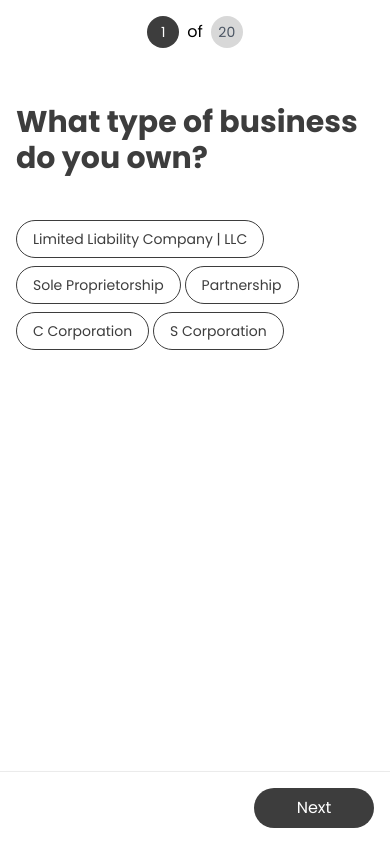
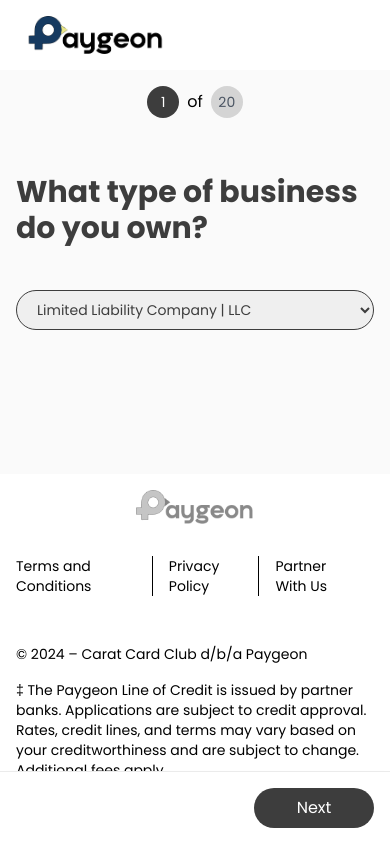
Before and after one commit to Paygeon/kingdom-loanapp, a React (Create React App) app in the folder loanapp/: page / in a window 390 px wide. Shown: the top 842 px of the page. Built offline with nearby package versions, Linux system fonts and the light colour scheme.

Commit message:
PLA-5: added header and footer to loan application

```diff
--- a/loanapp/src/App.tsx
+++ b/loanapp/src/App.tsx
@@ -6,6 +6,8 @@
 import AfterSubmitting from './components/AfterSubmitting';
 import { ConfigProvider } from 'antd';
 import Steps from './components/shared/Steps';
+import Header from './components/Header';
+import Footer from './components/Footer';
 
 const App: React.FC = () => {
   const {currentStep,isSubmitted,previousStep} = useContext(DataContext)
@@ -20,6 +22,7 @@
         },
       }}
     >
+      <Header/>
       <Steps/>
       <div className="max-w-5xl p-4 mx-auto">
       {currentStep > 0 && (
@@ -31,6 +34,7 @@
         {forms[currentStep]}
       </div>
     </div>
+    <Footer/>
     </ConfigProvider>
 
   );
--- a/loanapp/src/components/BusinessTypeSelector.tsx
+++ b/loanapp/src/components/BusinessTypeSelector.tsx
@@ -32,7 +32,19 @@
      <div className="mx-auto">
       <div className="">
         <h2 className="mb-10 sm:w-11/12 md:w-[65%] text-3xl md:text-5xl font-bold text-dark">What type of business do you own?</h2>
-        <div className="my-6 max-w-3xl justify-start flex flex-wrap">
+        <div className="my-3 max-w-2xl block sm:hidden">
+        <select value={businessType} onChange={(e)=>setBusinessType(e.target.value)} className="text-dark w-full  mr-1 my-1 md:mr-2 text-sm md:text-lg px-4 rounded-full border border-dark py-2" name="" id="">
+              {
+              businessTypeOptions.map((option) => (
+                <option value={option} key={option}>
+                {option}
+              </option>
+              ))
+            }
+          </select>
+        </div>
+
+        <div className="my-6 max-w-3xl justify-start hidden sm:flex flex-wrap">
         {
           businessTypeOptions.map((option) => (
             <button key={option}
--- /dev/null
+++ b/loanapp/src/components/Footer.tsx
@@ -0,0 +1,19 @@
+import logo from "../logo-full-2.png"
+
+export default function Footer(){
+    return (
+        <footer className="bg-white p-4 mt-28 pb-24  min-h-[500px]">
+            <div className="max-w-5xl mx-auto text-sm sm:text-lg  sm:text-dark">
+                <img src={logo} className="max-w-[140px] mx-auto" alt="Paygeon Footer Logo" />
+                <div className="flex justify-center gap-4  my-8 mb-12">
+                    <a href="/" className="border-r pr-4 border-black">Terms and Conditions</a>
+                    <a href="/" className="border-r pr-4 border-black">Privacy Policy</a>
+                    <a href="/" className="pr-4 ">Partner With Us</a>
+                </div>
+                <p>© 2024 – Carat Card Club d/b/a Paygeon</p>
+                <p className="my-4">‡ The Paygeon Line of Credit is issued by partner banks. Applications are subject to credit approval. Rates, credit lines, and terms may vary based on your creditworthiness and are subject to change. Additional fees apply.</p>
+                <p className="my-4">PPP loans are made by one or more approved U.S. Small Business Administration (SBA) lenders. Loan agreements will identify the issuing lender to small businesses at signing. Qualified applications will be submitted to the SBA as soon as possible. Paygeon does not guarantee that applications will be processed and submitted before PPP funds are no longer available. Approval and loan forgiveness are subject to your availability to meet government-set eligibility requirements</p>
+            </div>
+        </footer>
+    )
+}
--- a/loanapp/src/components/FundingReasonForm.tsx
+++ b/loanapp/src/components/FundingReasonForm.tsx
@@ -38,9 +38,20 @@
       <h2 className="mb-4 text-3xl font-bold text-dark sm:text-5xl">What are you seeking funding for?</h2>
       <div className="">
         <div className="">
+          <div className="my-6 max-w-2xl md:hidden">
+            <select value={loanReason} onChange={(e)=>setLoanReason(e.target.value)} className="text-dark w-full  mr-1 my-1 md:mr-2 text-sm md:text-lg px-4 rounded-full border border-dark py-2" name="" id="">
+                  {
+                  options.map((option) => (
+                    <option value={option.value} key={option.label}>
+                    {option.label}
+                  </option>
+                  ))
+                }
+              </select>
+          </div>
           <div
             id="loanReason"
-            className="md:flex gap-2 flex-wrap max-w-3xl my-4 text-xl py-2 rounded-md appearance-none"
+            className="hidden md:flex gap-1 flex-wrap max-w-3xl my-4 text-xl py-2 rounded-md appearance-none"
           >
             {/* <option value="">Select One</option> */}
             {options.map(option=>(
--- /dev/null
+++ b/loanapp/src/components/Header.tsx
@@ -0,0 +1,11 @@
+import logo from "../logo-full.png";
+
+export default function Header(){
+    return (
+        <header className="bg-white sticky top-0 z-100 p-4">
+            <div className="max-w-5xl mx-auto">
+                <img className="max-w-[160px]" src={logo} alt="Paygeon-Logo"/>
+            </div>
+        </header>
+    )
+}
--- a/loanapp/src/components/shared/Steps.tsx
+++ b/loanapp/src/components/shared/Steps.tsx
@@ -6,7 +6,7 @@
 export default function Steps(){
     const {currentStep} = useContext(DataContext)
     return(
-        <div className="flex sticky top-0 bg-white items-center py-4 gap-2 md:gap-4 justify-center">
+        <div className="flex sticky top-0  items-center py-4 gap-2 md:gap-4 justify-center">
             <button className="h-8 w-8 sm:h-10 sm:w-10 text-sm sm:text-lg bg-dark text-white rounded-full flex items-center justify-center">{currentStep + 1}</button>
             <p>of</p>
             <button className="h-8 w-8 sm:h-10 sm:w-10 text-sm sm:text-lg rounded-full flex items-center justify-center bg-dark-200 text-gray-600">{forms.length}</button>
--- a/loanapp/src/index.css
+++ b/loanapp/src/index.css
@@ -11,6 +11,7 @@
     sans-serif;
   -webkit-font-smoothing: antialiased;
   -moz-osx-font-smoothing: grayscale;
+  background-color: #FAFAFA;
 }
 
 *{
```
Also changed, not shown: loanapp/src/logo-full-2.png (added), loanapp/src/logo-full.png (added).
